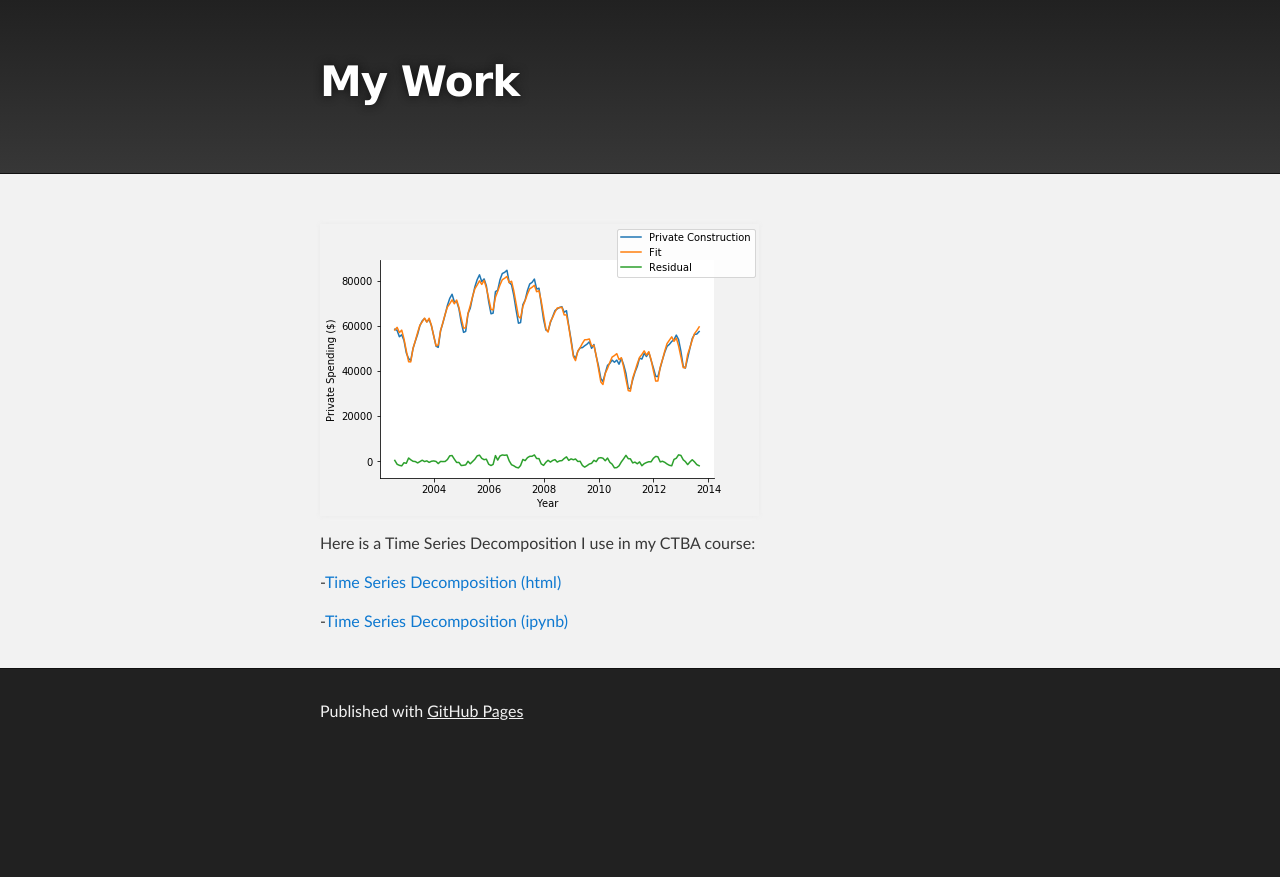
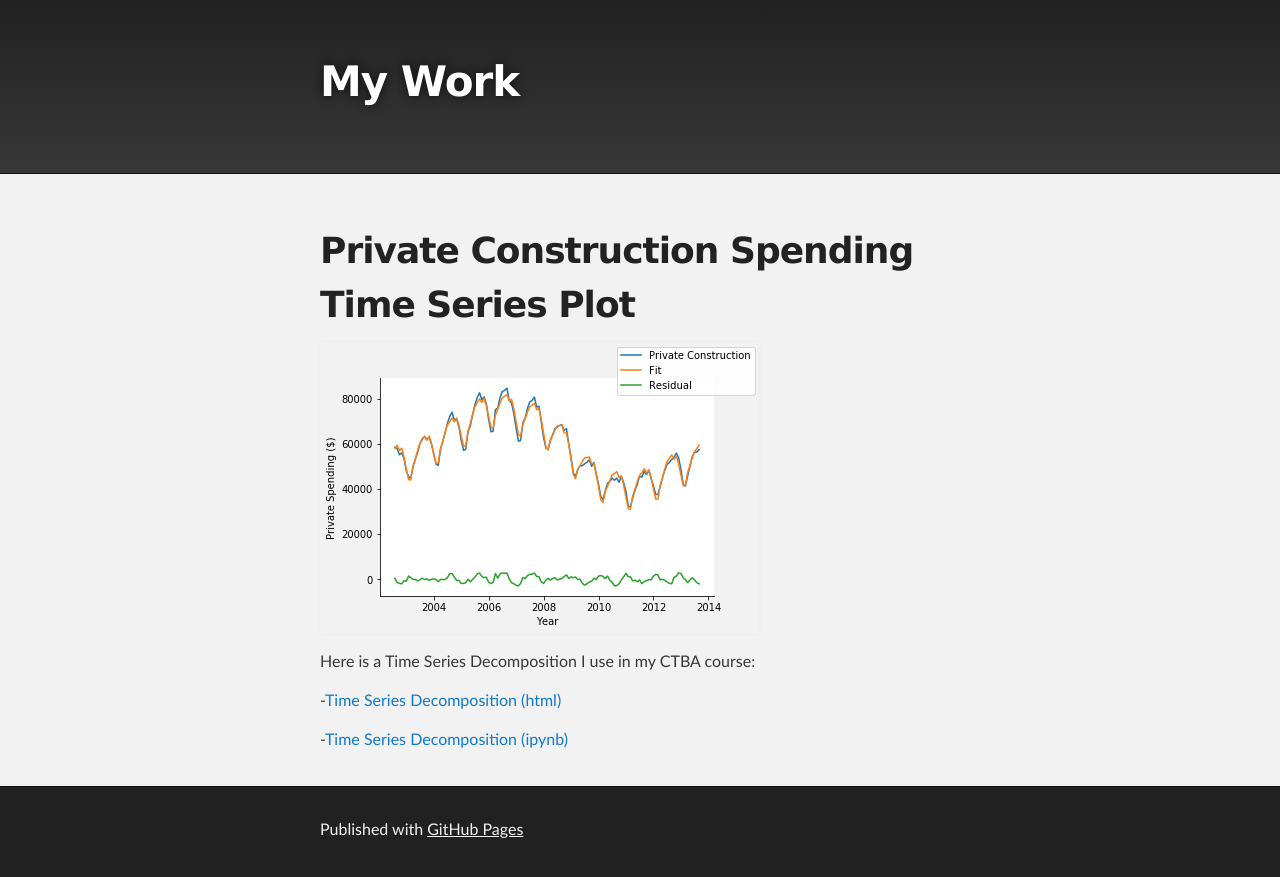
Before and after one commit to cav24/cav24.github.io, a Jekyll site: the page built from timeseries/index.md, in a window 1280 px wide. Shown: the top 877 px of the page. Built offline with Jekyll 4.4.1, drawn with Linux system fonts in a browser that asks for light colours; our own code applies the rules of GitHub Pages for plain Markdown files; the repository's description, which GitHub fills in, is left out.

Commit message:
Update index.md

```diff
--- a/timeseries/index.md
+++ b/timeseries/index.md
@@ -3,6 +3,7 @@ title: Time Series Decomposition
 description: Course Content
 ---
 
+# Private Construction Spending Time Series Plot
 ![Private TS Plot](tsplot.png)
 
 Here is a Time Series Decomposition I use in my CTBA course:
```
